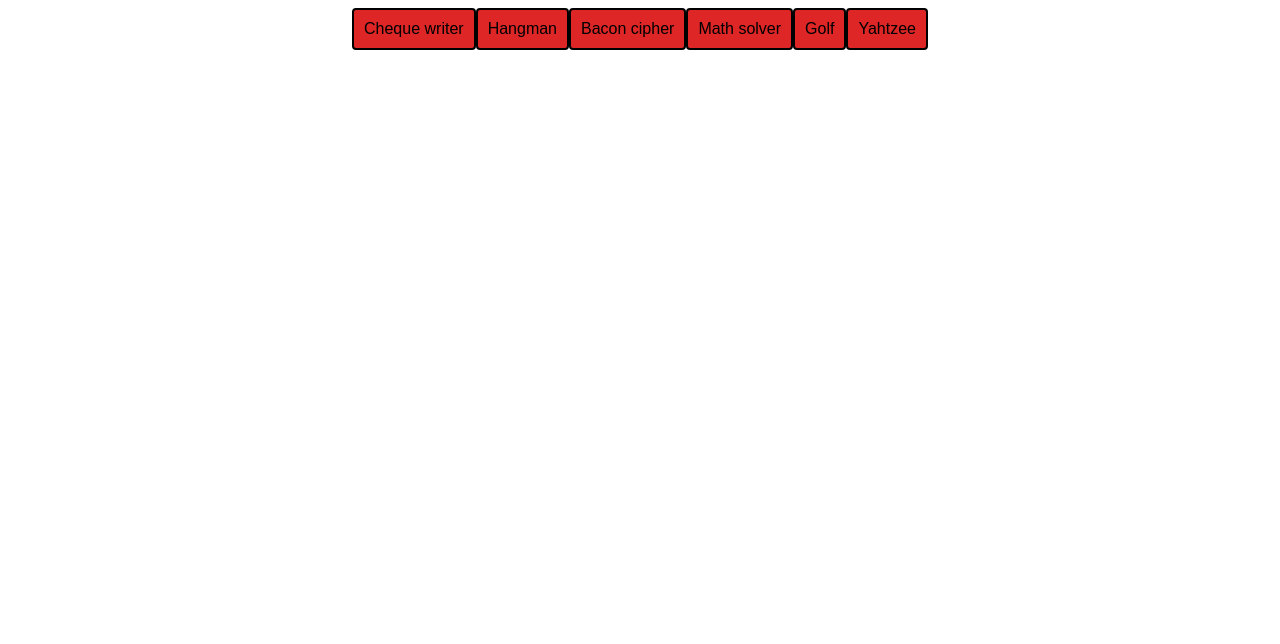
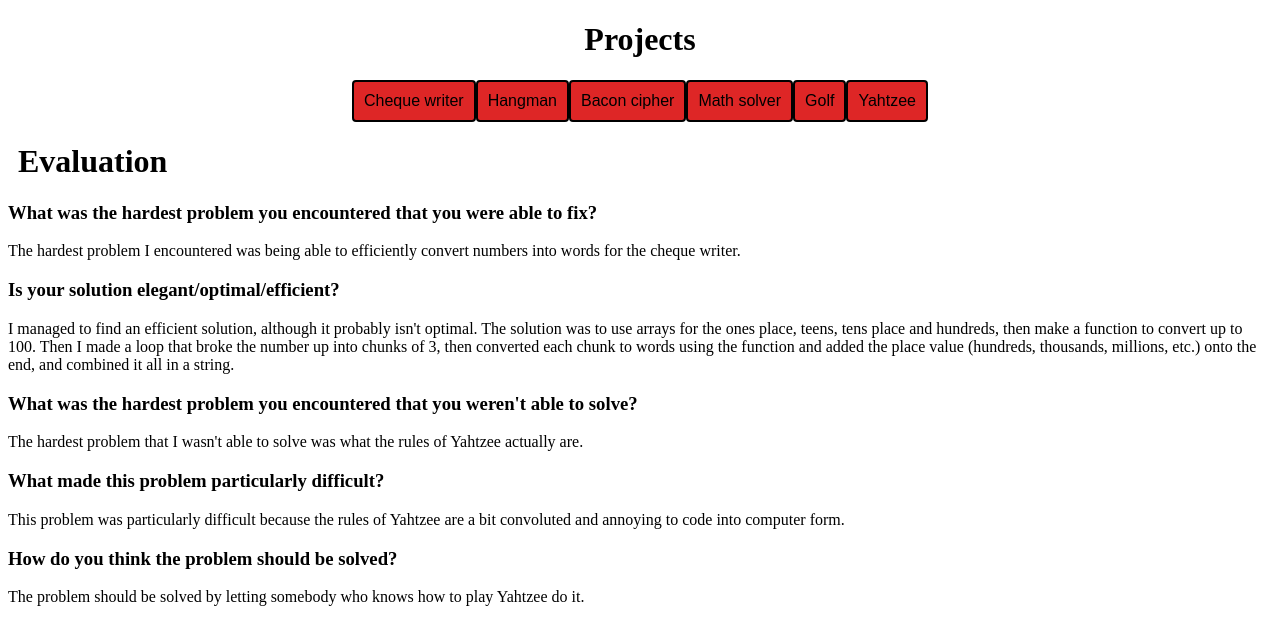
Before and after one commit to hreynolds1/hub, a plain HTML site: page index.html in a window 1280 px wide. Drawn offline with Linux system fonts and the light colour scheme.

Commit message:
Adds evaluation and makes it HOT

```diff
--- a/index.html
+++ b/index.html
@@ -1,18 +1,48 @@
 <!DOCTYPE html>
 <html>
+    <link href="https://fonts.googleapis.com/css2?family=Ubuntu&display=swap" rel="stylesheet">
     <title>Hayden's Assignments</title>
     <link rel="stylesheet" href="style.css">
+    <link href="https://fonts.googleapis.com/css2?family=Ubuntu&display=swap" rel="stylesheet">
+    <body>
+        <div id="topbanner">
+            <h1 class="center">Projects</h1>
+        </div>
         <div id="links" class="center">
-        <a href="http://hreynolds1.github.io/chequewriter" target="_blank">Cheque writer</a>
+            <a href="http://hreynolds1.github.io/chequewriter" target="_blank" class="dropshadow">Cheque writer</a>
             <br>
-        <a href="http://hreynolds1.github.io/hangman" target="_blank">Hangman</a>
+            <a href="http://hreynolds1.github.io/hangman" target="_blank" class="dropshadow">Hangman</a>
             <br>
-        <a href="http://hreynolds1.github.io/baconcipher" target="_blank">Bacon cipher</a>
+            <a href="http://hreynolds1.github.io/baconcipher" target="_blank" class="dropshadow">Bacon cipher</a>
             <br>
-        <a href="http://hreynolds1.github.io/mathsolver" target="_blank">Math solver</a>
+            <a href="http://hreynolds1.github.io/mathsolver" target="_blank" class="dropshadow">Math solver</a>
             <br>
-        <a href="https://hreynolds1.github.io/golf" target="_blank">Golf</a>
+            <a href="https://hreynolds1.github.io/golf" target="_blank" class="dropshadow">Golf</a>
             <br>
-        <a href="https://www.kmart.com.au/product/yahtzee/101072" target="_blank">Yahtzee</a>
+            <a href="https://www.kmart.com.au/product/yahtzee/101072" class="dropshadow">Yahtzee</a>
         </div>
+        <div id="evaluation">
+            <h1 style="margin-left: 10px;">Evaluation</h1>
+            <div class="question">
+                <h3 class="heading">What was the hardest problem you encountered that you were able to fix?</h3 class="heading">
+                <p class="answer">The hardest problem I encountered was being able to efficiently convert numbers into words for the cheque writer.</p>
+            </div>
+            <div class="question">
+                <h3 class="heading">Is your solution elegant/optimal/efficient?</h3>
+                <p class="answer">I managed to find an efficient solution, although it probably isn't optimal. The solution was to use arrays for the ones place, teens, tens place and hundreds, then make a function to convert up to 100. Then I made a loop that broke the number up into chunks of 3, then converted each chunk to words using the function and added the place value (hundreds, thousands, millions, etc.) onto the end, and combined it all in a string.</p>
+            </div>
+            <div class="question">
+                <h3 class="heading">What was the hardest problem you encountered that you weren't able to solve?</h3 class="heading">
+                <p class="answer">The hardest problem that I wasn't able to solve was what the rules of Yahtzee actually are.</p>
+            </div>
+            <div class="question">
+                <h3 class="heading">What made this problem particularly difficult?</h3 class="heading">
+                <p class="answer">This problem was particularly difficult because the rules of Yahtzee are a bit convoluted and annoying to code into computer form.</p>
+            </div>
+            <div class="question">
+                <h3 class="heading">How do you think the problem should be solved?</h3>
+                <p class="answer">The problem should be solved by letting somebody who knows how to play Yahtzee do it.</p>
+            </div>
+        </div>
+    </body>
 </html>
```
Lines whose indentation alone changed are shown as unchanged.
